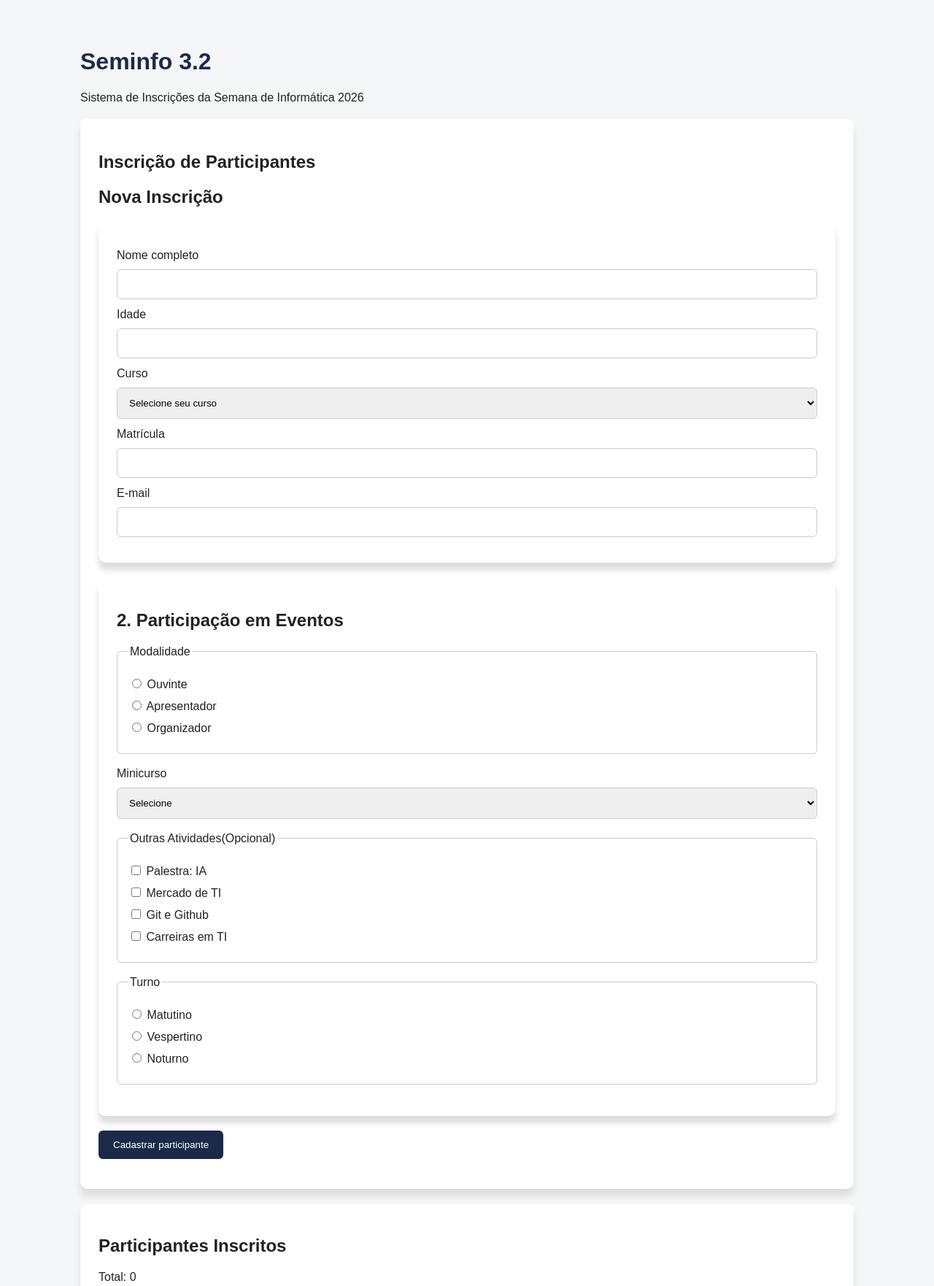
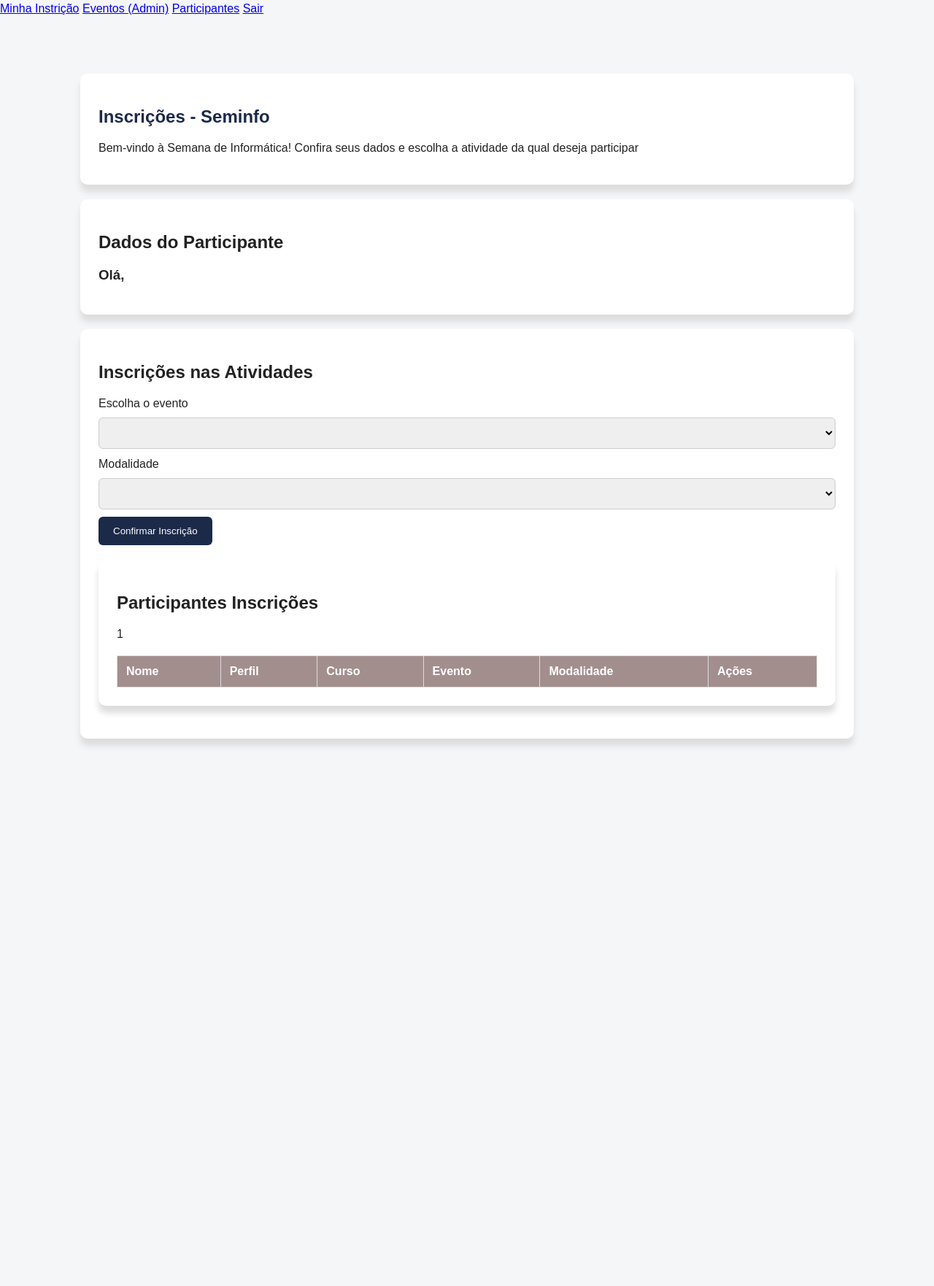
Before and after one commit to gabrieldiasrdg/seminfo-web1, a plain HTML site: page frontend/index.html in a window 1280 px wide. Shown: the part 15-1777 px from the top of the page at 73% size. After the commit the page ends 1107 px from the top, so only its background shows below. Drawn offline with Linux system fonts and the light colour scheme.

Commit message:
Index pronot

```diff
--- a/frontend/index.html
+++ b/frontend/index.html
@@ -3,132 +3,72 @@
 <head>
     <meta charset="UTF-8">
     <meta name="viewport" content="width=device-width, initial-scale=1.0">
-    <title>Seminfo 3.1</title>
+    <title>Inscrição - Seminfo</title>
     <link rel="stylesheet" href="css/style.css">
 </head>
-<body>
+<body data-page="inicio">
+    <header>
+        <b>SEMINFO - SEMANA DE INFORMÁTICA</b>
+        <nav>
+            <a href="index.html"> Minha Instrição</a>
+            <a href="admin.html" id="link-admin" class="hidden">Eventos (Admin)</a>
+            <a href="participantes.html" id="link-participantes" class="hidden">Participantes</a>
+            <a href="#" id="sair">Sair</a>
+        </nav>
+    </header>
     <main>
-        <h1>Seminfo 3.2</h1>
-        <p>Sistema de Inscrições da Semana de Informática 2026</p>
-<section>
-    <h2>Inscrição de Participantes</h2>
-    <h2>Nova Inscrição</h2>
-<form id="form-inscricao">
-    <section>
-        <label for="nome">Nome completo</label>
-        <input type="text" id="nome" required>
+        <section class="card">
+            <h1>Inscrições - Seminfo</h1>
+            <p>
+                Bem-vindo à Semana de Informática! Confira seus dados e escolha a atividade da qual deseja participar
+            </p>
+        </section>
+        <section class="card">
+            <h2>Dados do Participante</h2>
+            <h3>Olá, <span id="nome-usuario"></span></h3>
+            <p id="perfil-usuario" class="muted"></p>
+            <div id="dados-particiante">
 
-        <label for="idade">Idade</label>
-        <input type="number" id="idade" min="1" max="120" step="1" required>
-
-        <label for="curso">Curso</label>
-        <select id="curso" required>
-            <option value="" hidden>Selecione seu curso</option>
-            <option value="Sistemas de Informação">Sistemas de Informação</option>
-            <option value="Engenharia de Software">Engenharia de Software</option>
-            <option value="ADS">Análise e Desenvolvimento de Sistemas</option>
-        </select>
-
-        <label for="matricula">Matrícula</label>
-        <input type="text" id="matricula" required>
-
-        <label for="email">E-mail</label>
-        <input type="email" id="email" required>
-    </section>
-
-    <section>
-        <h2>2. Participação em Eventos</h2>
-        <fieldset>
-            <legend>
-                Modalidade
-            </legend>
-            <label>
-                <input type="radio" name="modalidade" value="Ouvinte" required>
-                Ouvinte
-            </label>
-            <label>
-                <input type="radio" name="modalidade" value="Apresentador" required>
-                Apresentador
-            </label>
-            <label>
-                <input type="radio" name="modalidade" value="Organizador">
-                Organizador
-            </label>
-        </fieldset>
-        <label for="minicurso">Minicurso</label>
-        <select id="minicurso" required>
-            <option value = "" hidden>Selecione</option>
-            <option value="python">Introdução ao Python</option>
-            <option value="flutter">Desenvolvimento Mobile</option>
-            <option value="web">Desenvolvimento Web</option>
-            <option value="bd">Banco de Dados MySql</option>
-        </select>
-        <fieldset>
-            <legend>Outras Atividades(Opcional)</legend>
-            <label>
-                <input type="checkbox" name="evento" value="Palestra: IA">
-                Palestra: IA
-            </label>
-            <label>
-                <input type="checkbox" name="evento" value="Mercado de TI">
-                Mercado de TI
-            </label>
-            <label>
-                <input type="checkbox" name="evento" value="Git e Github">
-                Git e Github
-            </label>
-            <label>
-                <input type="checkbox" name="evento" value="Mesa Redonda">
-                Carreiras em TI
-            </label>
-        </fieldset>
-        <fieldset>
-            <legend>
-                Turno
-            </legend>
-            <label>
-                <input type="radio" name="turno" value="Matutino" required>
-                Matutino
-            </label>
-            <label>
-                <input type="radio" name="turno" value="Vespertino" required>
-                Vespertino
-            </label>
-            <label>
-                <input type="radio" name="turno" value="Noturno">
-                Noturno
-            </label>
-        </fieldset>
-    </section>
-    <button type="submit">Cadastrar participante</button>
-    <p id="mensagem" role="status"></p>
-</form>
+            </div>
         </section>
         <section>
-    <h2> Participantes  Inscritos</h2>
-    <p>Total: <span id="total">0</span></p>
-    <div class="table-container">
+            <h2>Inscrições nas Atividades</h2>
+            <div id="inscricao-atual"></div>
+            <form id="form-inscricao" class="hidden">
+                <label>
+                    Escolha o evento
+                    <select name="evento-id" id="evento-select" required></select>
+                </label>
+                <label >
+                    Modalidade
+                    <select name="modalidade" id="modalidade-select" required>Modalidade</select>
+                </label>
+                <button type="submit">Confirmar Inscrição</button>
+            </form>
+            <p id="msg" class="msg"></p>
+            <section class="card">
+                <h2>Participantes Inscrições</h2>1
+                <div class="table-wrap">
                     <table>
                         <thead>
                             <tr>
                                 <th>Nome</th>
-                    <th>Idade</th>
+                                <th>Perfil</th>
                                 <th>Curso</th>
-                    <th>Matrícula</th>
-                    <th>Email</th>
+                                <th>Evento</th>
                                 <th>Modalidade</th>
-                    <th>Minicurso</th>
-                    <th>Turno</th>
-                    <th>Outras atividades</th>
+                                <th class="asmin-only hidden">Ações</th>
                             </tr>
                         </thead>
-            <tbody id='tabela-participantes'>
-            </tbody >
+                        <tbody id="tabela-participantes">
+
+                        </tbody>
                     </table>
-
                 </div>
             </section>
+
+        </section>
     </main>
-    <script src ="js/app.js"></script>
+    <script src ="js/script.js"></script>
 </body>
 </html>
```
Also changed, not shown: frontend/cadastro.html (+5 -4 lines). Lines whose indentation alone changed are shown as unchanged.
